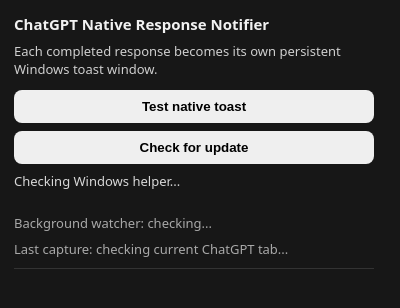
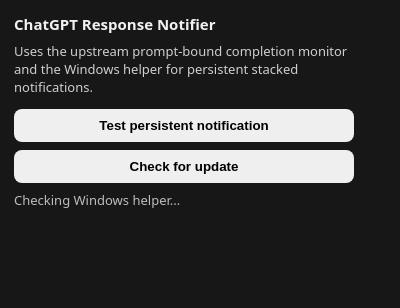
Before and after one commit to thatoneguydan/chatgpt-response-notifier, a browser extension: page extension/popup.html in a window 400 px wide. Drawn offline with Linux system fonts and the light colour scheme.

Commit message:
Simplify extension popup around helper status and updates

```diff
--- a/extension/popup.html
+++ b/extension/popup.html
@@ -2,28 +2,23 @@
 <html>
 <head>
   <meta charset="utf-8">
-  <title>ChatGPT Native Response Notifier</title>
+  <title>ChatGPT Response Notifier</title>
   <style>
-    body { font: 13px system-ui, sans-serif; width: 360px; margin: 0; padding: 14px; background: #171717; color: #f2f2f2; }
+    body { font: 13px system-ui, sans-serif; width: 340px; margin: 0; padding: 14px; background: #171717; color: #f2f2f2; }
     h1 { font-size: 15px; margin: 0 0 8px; }
     p { color: #cfcfcf; line-height: 1.4; margin: 0 0 12px; }
     button { width: 100%; border: 0; border-radius: 8px; padding: 9px 10px; font-weight: 650; cursor: pointer; }
     button + button { margin-top: 8px; }
-    #status { min-height: 34px; margin-top: 9px; color: #d8d8d8; line-height: 1.35; }
-    #updateStatus, #captureStatus, #backgroundStatus { margin-top: 8px; color: #a9a9a9; line-height: 1.35; }
-    #captureHistory { margin-top: 10px; padding-top: 9px; border-top: 1px solid #333; color: #929292; font-size: 11px; line-height: 1.35; white-space: pre-wrap; max-height: 210px; overflow-y: auto; }
+    #status, #updateStatus { margin-top: 9px; color: #bdbdbd; line-height: 1.35; }
   </style>
 </head>
 <body>
-  <h1>ChatGPT Native Response Notifier</h1>
-  <p>Each completed response becomes its own persistent Windows toast window.</p>
-  <button id="test">Test native toast</button>
+  <h1>ChatGPT Response Notifier</h1>
+  <p>Uses the upstream prompt-bound completion monitor and the Windows helper for persistent stacked notifications.</p>
+  <button id="test">Test persistent notification</button>
   <button id="checkUpdate">Check for update</button>
   <div id="status">Checking Windows helper...</div>
   <div id="updateStatus"></div>
-  <div id="backgroundStatus">Background watcher: checking...</div>
-  <div id="captureStatus">Last page capture: checking current ChatGPT tab...</div>
-  <div id="captureHistory"></div>
   <script src="popup.js"></script>
 </body>
 </html>
```
